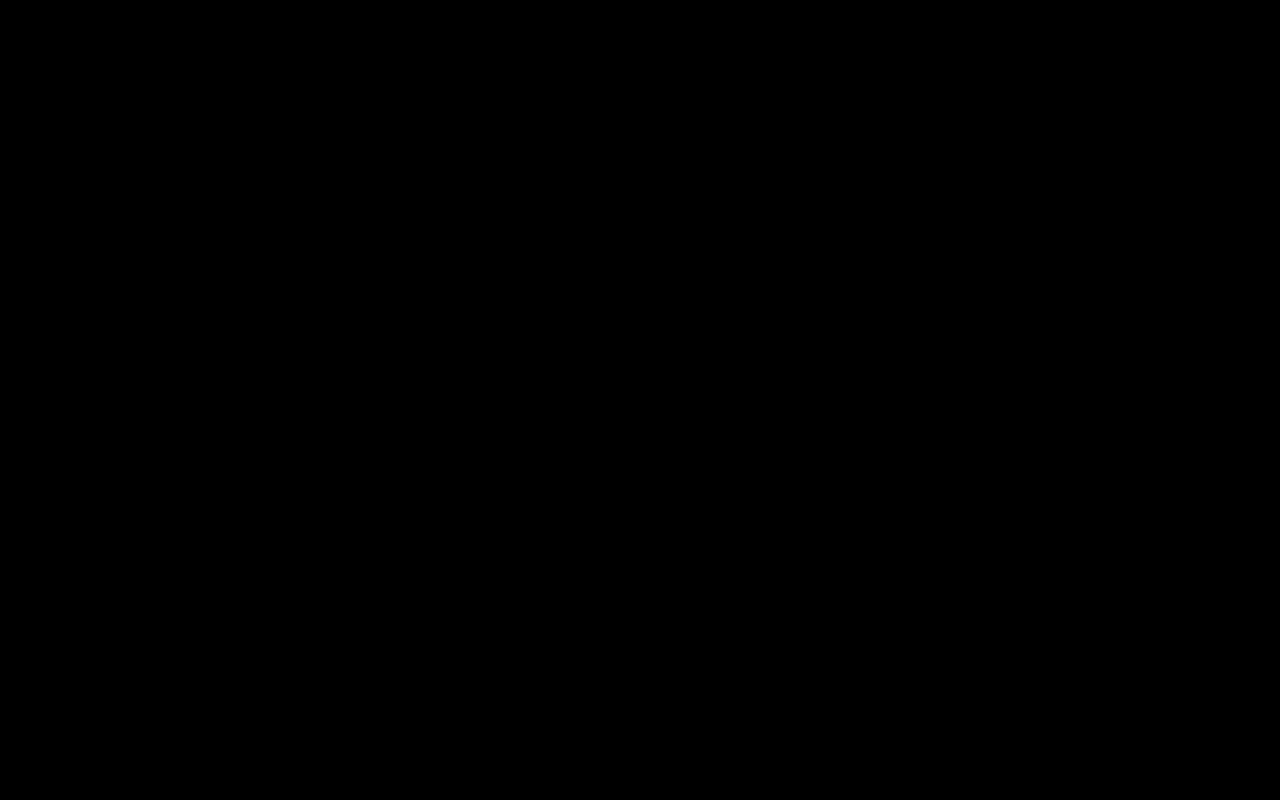
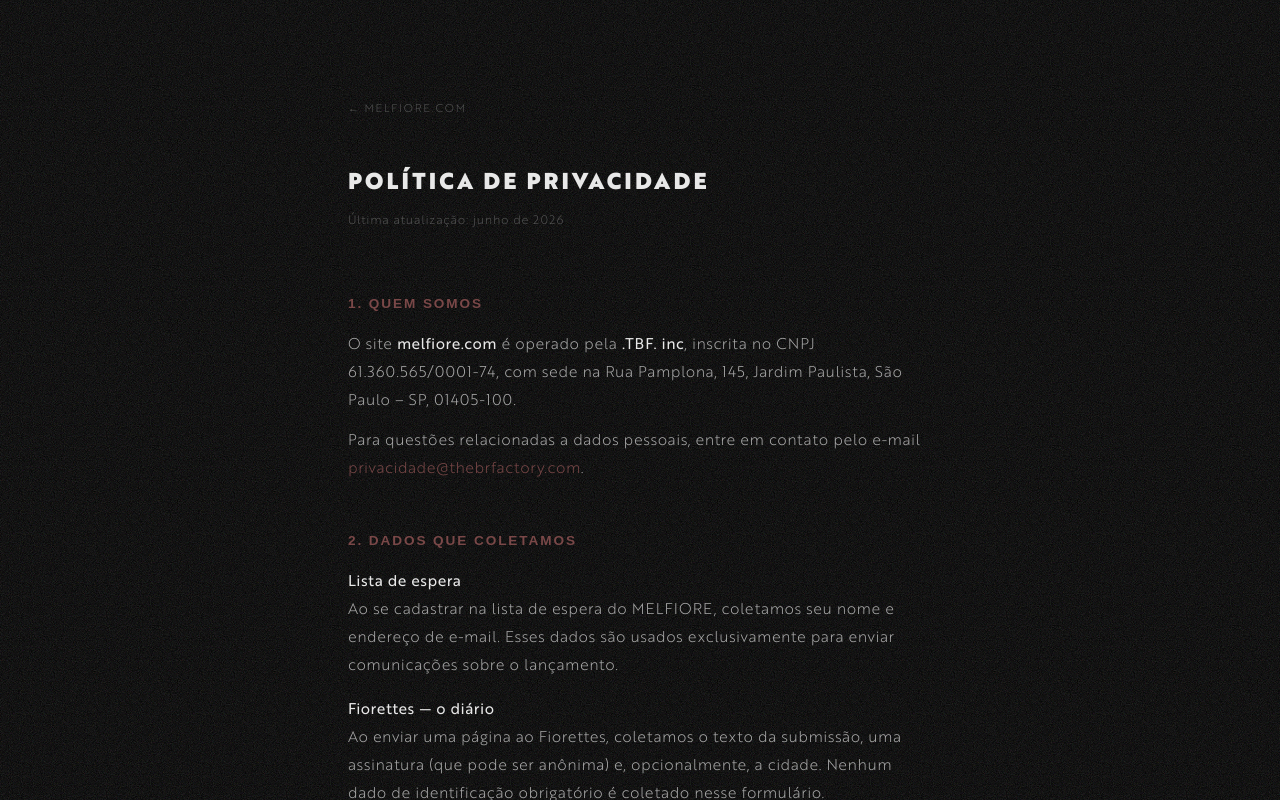
Before and after one commit to thebrfactory/LP-TFD, a Next.js app: page /privacidade in a window 1280 px wide. Before the commit this address had no page. Built offline with nearby package versions, Linux system fonts and the light colour scheme; a web font is replaced by a local one.

Commit message:
add: página /privacidade com política LGPD completa

```diff
--- /dev/null
+++ b/app/privacidade/page.tsx
@@ -0,0 +1,213 @@
+import type { Metadata } from 'next'
+
+export const metadata: Metadata = {
+  title: 'Política de Privacidade — MELFIORE',
+  description: 'Como coletamos, usamos e protegemos seus dados pessoais.',
+  robots: { index: false },
+}
+
+const Section = ({ title, children }: { title: string; children: React.ReactNode }) => (
+  <section style={{ marginBottom: '48px' }}>
+    <h2 style={{
+      fontSize: 'clamp(0.7rem, 1.6vw, 0.85rem)',
+      fontWeight: 700,
+      letterSpacing: '0.14em',
+      textTransform: 'uppercase',
+      color: '#7A4848',
+      marginBottom: '16px',
+    }}>
+      {title}
+    </h2>
+    <div style={{
+      fontSize: 'clamp(0.82rem, 1.8vw, 0.95rem)',
+      fontWeight: 200,
+      lineHeight: 1.85,
+      letterSpacing: '0.03em',
+      color: '#AAAAAA',
+    }}>
+      {children}
+    </div>
+  </section>
+)
+
+export default function PrivacidadePage() {
+  return (
+    <div style={{ background: '#000000', minHeight: '100dvh', color: '#E8E8E8' }}>
+      <div aria-hidden className="grain-overlay" style={{ position: 'fixed', zIndex: 1, pointerEvents: 'none' }} />
+
+      <main style={{
+        position: 'relative',
+        zIndex: 2,
+        maxWidth: '680px',
+        margin: '0 auto',
+        padding: 'clamp(48px, 10vw, 96px) clamp(24px, 6vw, 48px) clamp(64px, 12vw, 120px)',
+      }}>
+
+        {/* Header */}
+        <header style={{ marginBottom: '64px' }}>
+          <a
+            href="/"
+            style={{
+              display: 'inline-block',
+              marginBottom: '48px',
+              color: '#555555',
+              fontSize: '11px',
+              letterSpacing: '0.12em',
+              textTransform: 'uppercase',
+              fontWeight: 300,
+              textDecoration: 'none',
+            }}
+          >
+            ← melfiore.com
+          </a>
+          <h1 style={{
+            fontSize: 'clamp(1rem, 2.8vw, 1.4rem)',
+            fontWeight: 900,
+            letterSpacing: '0.10em',
+            textTransform: 'uppercase',
+            color: '#E8E8E8',
+            marginBottom: '12px',
+          }}>
+            Política de Privacidade
+          </h1>
+          <p style={{ color: '#555555', fontSize: '12px', fontWeight: 200, letterSpacing: '0.06em' }}>
+            Última atualização: junho de 2026
+          </p>
+        </header>
+
+        {/* Sections */}
+        <Section title="1. Quem somos">
+          <p>
+            O site <strong style={{ color: '#E8E8E8', fontWeight: 400 }}>melfiore.com</strong> é operado pela{' '}
+            <strong style={{ color: '#E8E8E8', fontWeight: 400 }}>.TBF. inc</strong>, inscrita no CNPJ
+            61.360.565/0001-74, com sede na Rua Pamplona, 145, Jardim Paulista, São Paulo – SP, 01405-100.
+          </p>
+          <p style={{ marginTop: '12px' }}>
+            Para questões relacionadas a dados pessoais, entre em contato pelo e-mail{' '}
+            <a href="mailto:privacidade@thebrfactory.com" style={{ color: '#7A4848' }}>
+              privacidade@thebrfactory.com
+            </a>
+            .
+          </p>
+        </Section>
+
+        <Section title="2. Dados que coletamos">
+          <p><strong style={{ color: '#E8E8E8', fontWeight: 400 }}>Lista de espera</strong></p>
+          <p>
+            Ao se cadastrar na lista de espera do MELFIORE, coletamos seu nome e endereço de e-mail.
+            Esses dados são usados exclusivamente para enviar comunicações sobre o lançamento.
+          </p>
+          <p style={{ marginTop: '16px' }}><strong style={{ color: '#E8E8E8', fontWeight: 400 }}>Fiorettes — o diário</strong></p>
+          <p>
+            Ao enviar uma página ao Fiorettes, coletamos o texto da submissão, uma assinatura (que pode ser
+            anônima) e, opcionalmente, a cidade. Nenhum dado de identificação obrigatório é coletado nesse
+            formulário.
+          </p>
+          <p style={{ marginTop: '16px' }}><strong style={{ color: '#E8E8E8', fontWeight: 400 }}>Dados de navegação</strong></p>
+          <p>
+            Utilizamos o Google Analytics e o Vercel Analytics para coleta de dados agregados de acesso
+            (páginas visitadas, localização aproximada, tipo de dispositivo). Esses dados são anonimizados
+            e não permitem identificação individual.
+          </p>
+        </Section>
+
+        <Section title="3. Como usamos seus dados">
+          <ul style={{ listStyle: 'none', padding: 0, display: 'flex', flexDirection: 'column', gap: '10px' }}>
+            {[
+              'Enviar e-mails de comunicação sobre o lançamento do MELFIORE',
+              'Selecionar e publicar páginas submetidas ao Fiorettes (com sua autorização implícita no envio)',
+              'Melhorar a experiência do site com base em dados agregados de navegação',
+            ].map((item, i) => (
+              <li key={i} style={{ display: 'flex', gap: '12px' }}>
+                <span style={{ color: '#7A4848', flexShrink: 0 }}>—</span>
+                <span>{item}</span>
+              </li>
+            ))}
+          </ul>
+          <p style={{ marginTop: '16px' }}>
+            Não vendemos, alugamos nem compartilhamos seus dados com terceiros para fins comerciais.
+          </p>
+        </Section>
+
+        <Section title="4. Armazenamento e terceiros">
+          <p>
+            Os dados da lista de espera são armazenados na plataforma{' '}
+            <strong style={{ color: '#E8E8E8', fontWeight: 400 }}>Brevo</strong> (Sendinblue S.A.S.),
+            sediada na França, que opera em conformidade com o RGPD europeu. As comunicações
+            transacionais são enviadas por meio dessa mesma plataforma.
+          </p>
+          <p style={{ marginTop: '12px' }}>
+            A hospedagem do site é realizada pela{' '}
+            <strong style={{ color: '#E8E8E8', fontWeight: 400 }}>Vercel Inc.</strong>, localizada nos
+            Estados Unidos, com servidores distribuídos globalmente.
+          </p>
+        </Section>
+
+        <Section title="5. Seus direitos (LGPD)">
+          <p>
+            Nos termos da Lei Geral de Proteção de Dados (Lei nº 13.709/2018), você tem direito a:
+          </p>
+          <ul style={{ listStyle: 'none', padding: 0, marginTop: '12px', display: 'flex', flexDirection: 'column', gap: '10px' }}>
+            {[
+              'Confirmar a existência de tratamento dos seus dados',
+              'Acessar os dados que temos sobre você',
+              'Corrigir dados incompletos, inexatos ou desatualizados',
+              'Solicitar a exclusão dos seus dados',
+              'Revogar o consentimento a qualquer momento',
+            ].map((item, i) => (
+              <li key={i} style={{ display: 'flex', gap: '12px' }}>
+                <span style={{ color: '#7A4848', flexShrink: 0 }}>—</span>
+                <span>{item}</span>
+              </li>
+            ))}
+          </ul>
+          <p style={{ marginTop: '16px' }}>
+            Para exercer qualquer um desses direitos, entre em contato pelo e-mail{' '}
+            <a href="mailto:privacidade@thebrfactory.com" style={{ color: '#7A4848' }}>
+              privacidade@thebrfactory.com
+            </a>
+            . Respondemos em até 15 dias úteis.
+          </p>
+        </Section>
+
+        <Section title="6. Retenção de dados">
+          <p>
+            Os dados da lista de espera são mantidos enquanto o serviço estiver ativo ou até que você
+            solicite a exclusão. Páginas submetidas ao Fiorettes e publicadas no diário são mantidas
+            indefinidamente como parte do arquivo, salvo solicitação de remoção pelo autor.
+          </p>
+        </Section>
+
+        <Section title="7. Cookies">
+          <p>
+            Utilizamos apenas cookies técnicos necessários para o funcionamento do site e cookies de
+            analytics de terceiros (Google Analytics, Vercel Analytics). Não utilizamos cookies de
+            rastreamento publicitário.
+          </p>
+        </Section>
+
+        <Section title="8. Alterações nesta política">
+          <p>
+            Podemos atualizar esta política periodicamente. A data da última atualização é sempre
+            indicada no topo da página. O uso continuado do site após alterações implica aceitação da
+            versão vigente.
+          </p>
+        </Section>
+
+        {/* Footer */}
+        <footer style={{
+          borderTop: '1px solid rgba(255,255,255,0.06)',
+          paddingTop: '32px',
+          marginTop: '16px',
+          textAlign: 'center',
+        }}>
+          <p style={{ color: '#444444', fontSize: '11px', fontWeight: 200, letterSpacing: '0.06em', lineHeight: 1.7 }}>
+            MELFIORE © 2026 .TBF. inc. Todos os direitos reservados.<br />
+            .THE FIORE DAILY. intimacy wellness club .TBF.ORIGINAL LABEL
+          </p>
+        </footer>
+
+      </main>
+    </div>
+  )
+}
```
